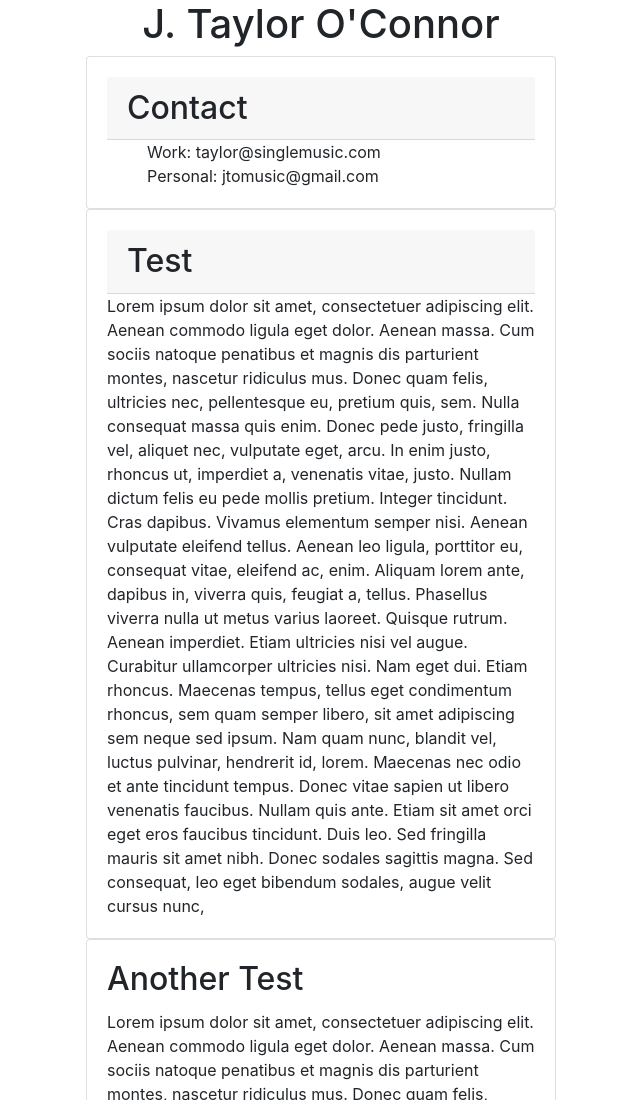
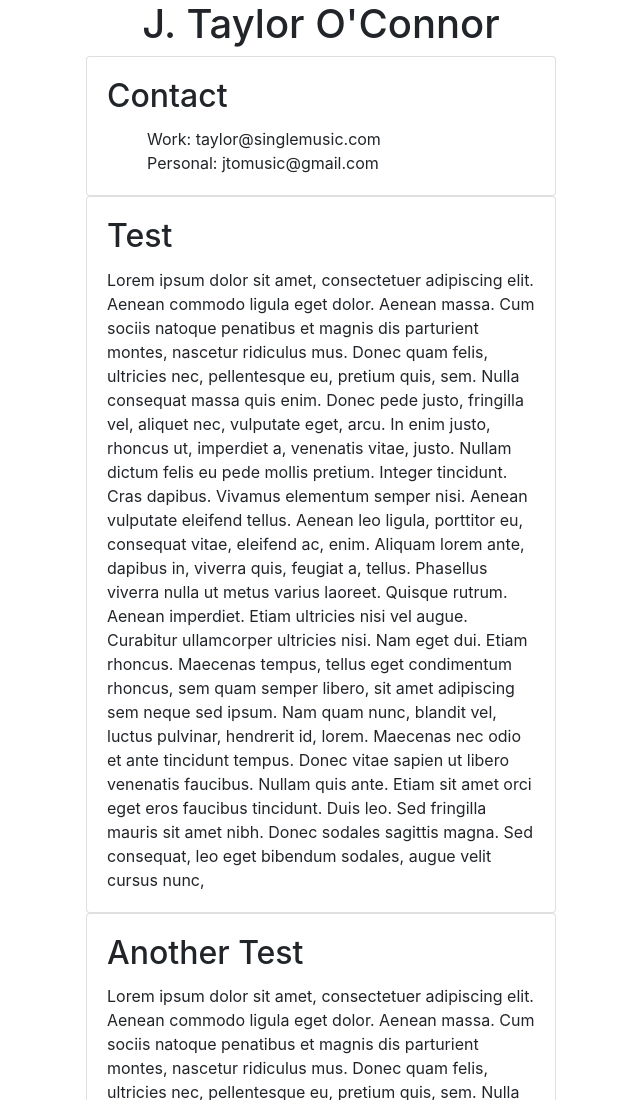
Before and after one commit to josephtaylor/josephtaylor.github.com, a plain HTML site: page index.html in a window 1280 px wide. Shown: the top 1100 px of the page, without its empty margins (319-959 px from the left). Drawn offline with nearby package versions, Linux system fonts and the light colour scheme; a web font is replaced by a local one.

Commit message:
Fix card header classes

```diff
--- a/index.html
+++ b/index.html
@@ -22,7 +22,7 @@
       <h1 class="main-header">J. Taylor O'Connor</h1>
       <div class="card">
         <div class="card-body">
-          <h2 class="card-header">Contact</h2>
+          <h2 class="card-title">Contact</h2>
           <ul class="card-text">
             <li>
               <span class="contact-label">Work:</span>
@@ -37,7 +37,7 @@
       </div>
       <div class="card">
         <div class="card-body">
-          <h2 class="card-header">Test</h2>
+          <h2 class="card-title">Test</h2>
           <p class="card-text">
             Lorem ipsum dolor sit amet, consectetuer adipiscing elit. Aenean
             commodo ligula eget dolor. Aenean massa. Cum sociis natoque
```
